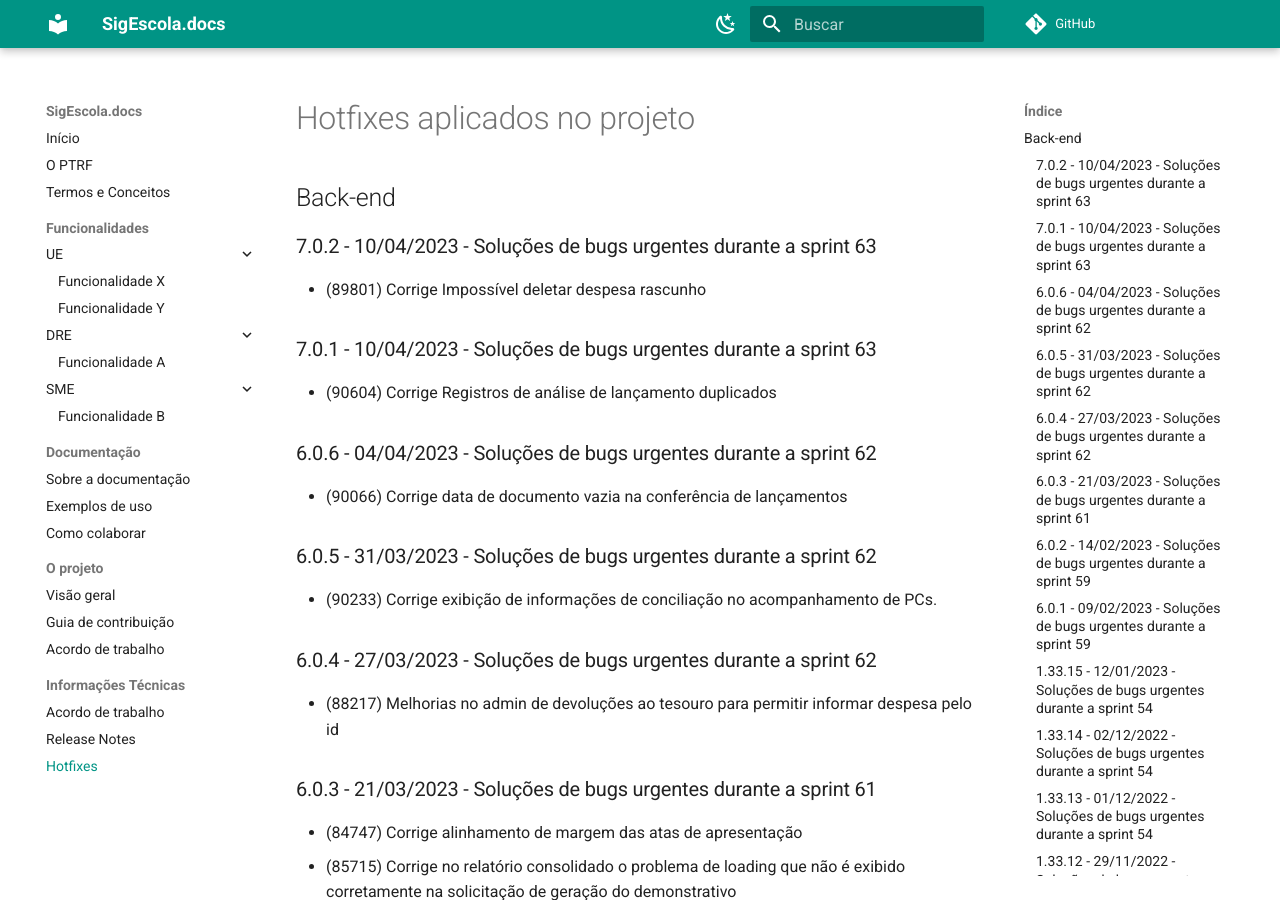
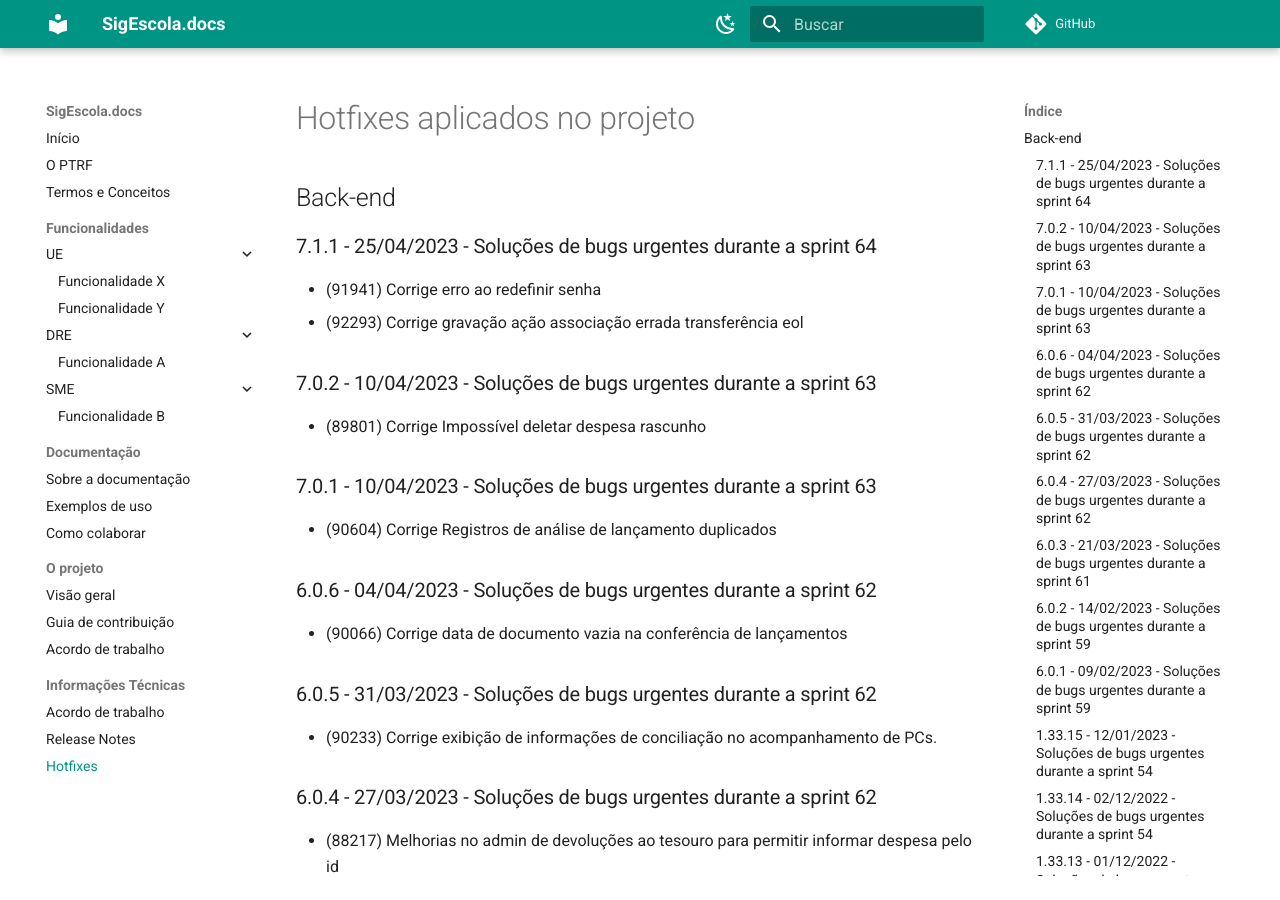
Before and after one commit to prefeiturasp/SME-PTRF-Docs, an MkDocs documentation site: the page built from docs/projeto/hotfixes.md, in a window 1280 px wide and 900 px high. Built offline with MkDocs 1.6.1 and Material for MkDocs 9.7.7, drawn with Linux system fonts in a browser that asks for light colours; comment, search, counter and statistics services are not loaded.

Commit message:
hotfix 7.1.1
Adiciona descrição hotfix 7.1.1

```diff
--- a/docs/projeto/hotfixes.md
+++ b/docs/projeto/hotfixes.md
@@ -1,6 +1,10 @@
 # Hotfixes aplicados no projeto
 
 ## Back-end
+
+### 7.1.1 - 25/04/2023 - Soluções de bugs urgentes durante a sprint 64
+* (91941) Corrige erro ao redefinir senha
+* (92293) Corrige gravação ação associação errada transferência eol
 
 ### 7.0.2 - 10/04/2023 - Soluções de bugs urgentes durante a sprint 63
 * (89801) Corrige Impossível deletar despesa rascunho
```
